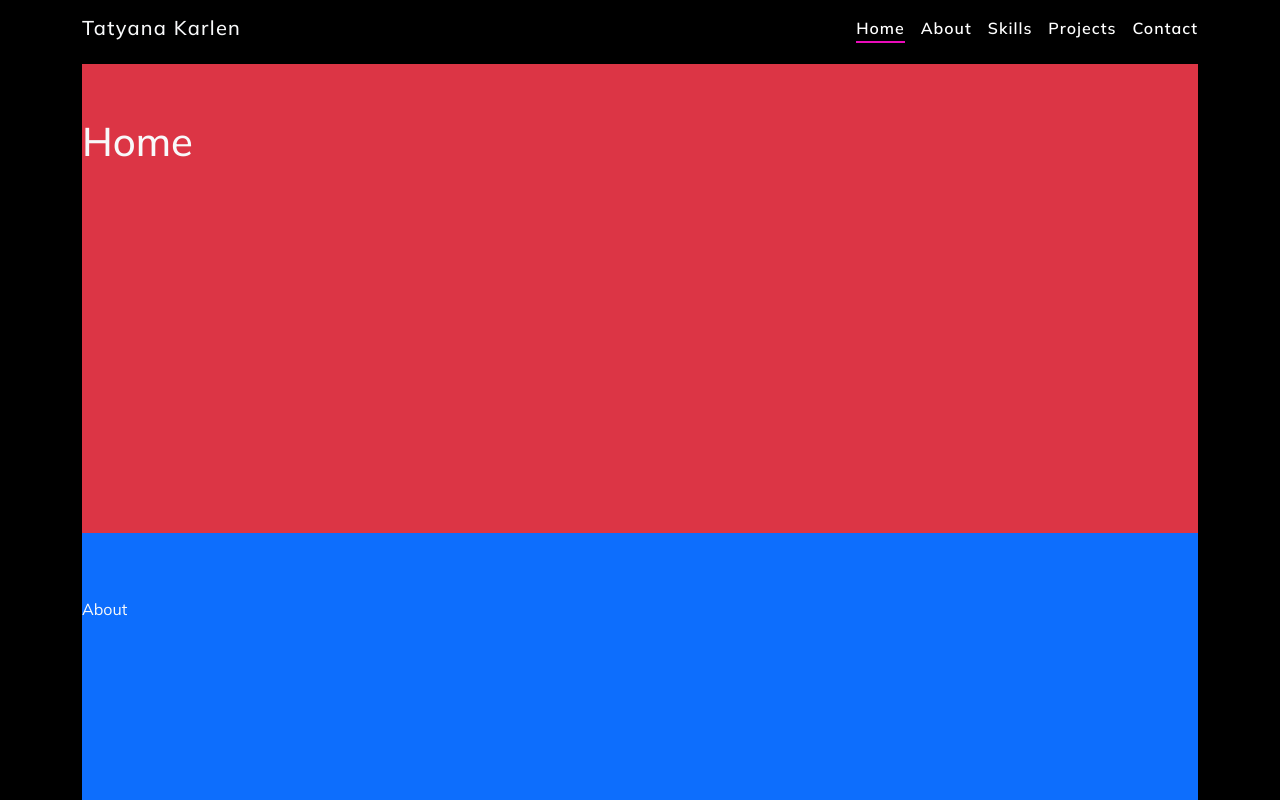
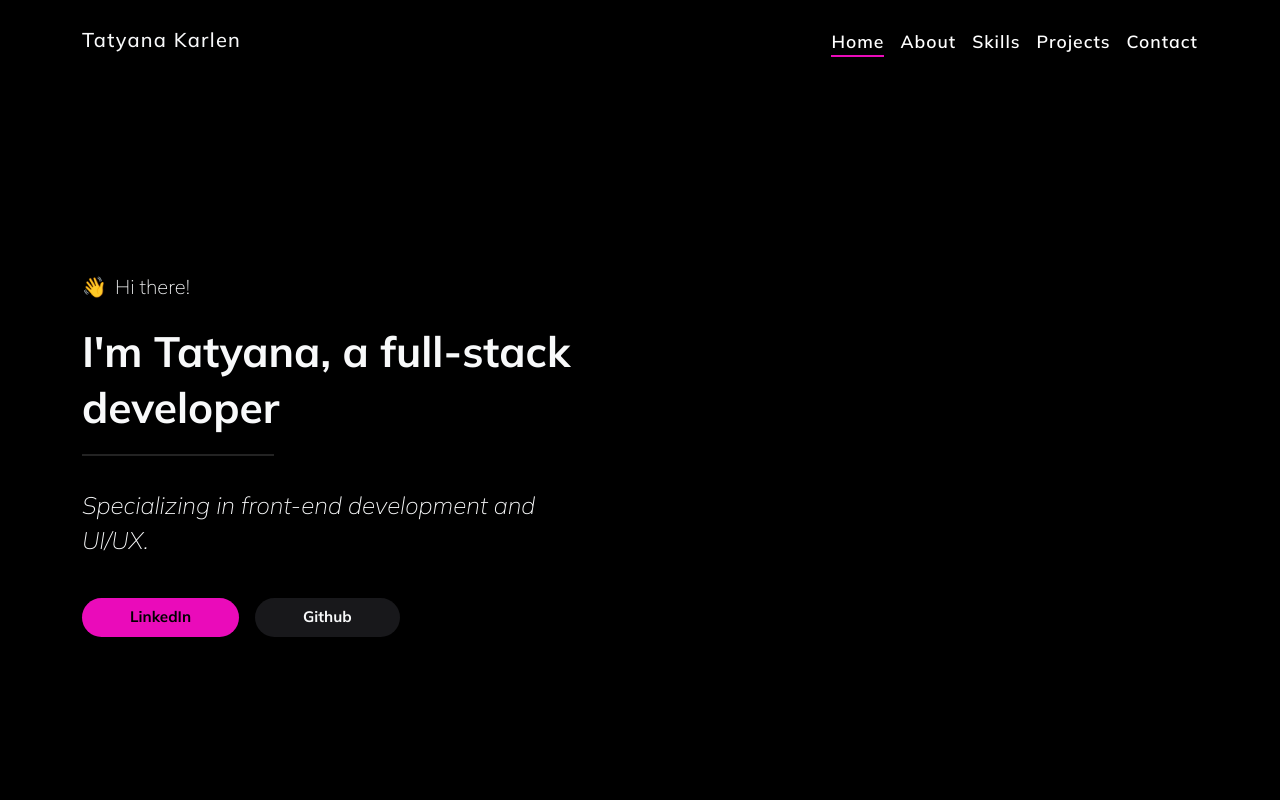
Before and after one commit to tatyanakarlen/new_portfolio, a Next.js app: page / in a window 1280 px wide. Shown: the top 800 px of the page. Built offline with nearby package versions, Linux system fonts and the light colour scheme.

Commit message:
finished text component of home page

```diff
--- a/package.json
+++ b/package.json
@@ -14,6 +14,7 @@
     "react": "^18",
     "react-bootstrap": "^2.10.5",
     "react-dom": "^18",
+    "react-icons": "^5.3.0",
     "react-responsive": "^10.0.0"
   },
   "devDependencies": {
--- a/src/app/globals.css
+++ b/src/app/globals.css
@@ -22,4 +22,14 @@ body {
 
 :root {
   --hotPink: rgb(234, 11, 186);
+  --bgDarkGrey: #18181B;
 }
+
+.hotPinkBtn {
+  background-color: var(--hotPink);
+}
+
+.darkGreyBtn {
+  background-color: var(--bgDarkGrey);
+  color: black !important;
+}
--- a/src/app/page.tsx
+++ b/src/app/page.tsx
@@ -5,32 +5,20 @@ import styles from "./page.module.css";
 import "bootstrap/dist/css/bootstrap.min.css";
 import NavBar from "@/components/NavBar/NavBar";
 import { Container } from "react-bootstrap";
+import Home from "./sections/Home/Home";
 
-export default function Home() {
+export default function Main() {
   const [activeSection, setActiveSection] = useState("home"); // Initialize active section
 
   return (
-    <Container className="text-light">
+    <Container className="text-light h-100">
       <NavBar
         activeSection={activeSection}
         setActiveSection={setActiveSection}
       />
+      <Home/>
 
-      <div className={`bg-danger ${styles.fakeSection}`} id="home">
-        <h1>Home</h1>
-      </div>
-      <div className={`bg-primary ${styles.fakeSection}`} id="about">
-        About
-      </div>
-      <div className={`bg-warning ${styles.fakeSection}`} id="skills">
-        Skills
-      </div>
-      <div className={`bg-danger ${styles.fakeSection}`} id="projects">
-        Projects
-      </div>
-      <div className={`bg-success ${styles.fakeSection}`} id="contact">
-        Contact
-      </div>
+
     </Container>
   );
 }
--- /dev/null
+++ b/src/app/sections/Home/Home.module.css
@@ -0,0 +1,33 @@
+.home {
+    height: 100%;
+}
+
+.hiThere {
+    font-weight: 200 !important;
+}
+
+.h1 {
+    line-height: 3.5rem;
+    font-size: 2.65rem !important;
+
+}
+
+.hrDeveloper {
+    width: 20ch;
+    border: 0;
+    height: 1.3px;
+    background-color: #8c8c8c;
+    margin-top: 0.2rem;
+  }
+
+  .h4 {
+    font-weight: 100;
+    font-style: italic;
+    line-height: 2.2rem;
+  }
+
+
+
+  .textContainer {
+    margin-top: 7rem;
+  }
--- /dev/null
+++ b/src/app/sections/Home/Home.tsx
@@ -0,0 +1,36 @@
+import React from "react";
+import styles from "./Home.module.css";
+import CustomBtn from "@/components/CustomBtn/CustomBtn";
+
+// text, onClick, link, bgColor, textColor
+
+const Home = () => {
+  return (
+    <div className={`${styles.home} d-flex align-items-center`}>
+      <div className={`${styles.textContainer} d-flex flex-column gap-3`}>
+        <h5
+          className={`${styles.hiThere} d-flex gap-2 align-items-center text-light mb-0`}
+        >
+          <span>&#128075;</span> <span>Hi there!</span>
+        </h5>
+        <h1 className={`${styles.h1} mt-2 w-75 fw-bold mb-0`}>
+          I'm Tatyana, a full-stack developer
+        </h1>
+        <hr className={styles.hrDeveloper}></hr>
+        <h4 className={`${styles.h4} w-75`}>
+          Specializing in front-end development and UI/UX.
+        </h4>
+        <div className="d-flex gap-3 mt-3">
+          <CustomBtn text="LinkedIn" bgColor="hotPinkBtn" textColor="black" />
+          <CustomBtn
+            text="Github"
+            textColor="text-light"
+            bgColor="darkGreyBtn"
+          />
+        </div>
+      </div>
+    </div>
+  );
+};
+
+export default Home;
--- /dev/null
+++ b/src/components/CustomBtn/CustomBtn.module.css
@@ -0,0 +1,7 @@
+.btn {
+    font-size: 0.95rem !important;
+}
+
+.blackText {
+    color: black !important;
+}
--- /dev/null
+++ b/src/components/CustomBtn/CustomBtn.tsx
@@ -0,0 +1,13 @@
+import React from "react";
+import { Button } from "react-bootstrap";
+import styles from './CustomBtn.module.css'
+
+const CustomBtn = ({ text, onClick, link, bgColor, textColor }) => {
+  return (
+    <div className={`${styles.btn} ${textColor} ${bgColor} ${textColor === "black" && styles.blackText} rounded-pill border-0 fw-bold py-2 px-5`}>
+      {text}
+    </div>
+  );
+};
+
+export default CustomBtn;
--- a/src/components/NavBar/NavBar.module.css
+++ b/src/components/NavBar/NavBar.module.css
@@ -23,8 +23,10 @@
   letter-spacing: 1.25px;
 }
 
+
 .desktopNav {
   background-color: black !important;
+  font-size: 1.1rem !important;
 }
 
 .desktopNav a::after {
@@ -132,7 +134,7 @@
   .desktopNav {
     display: block; /* Show desktop nav for larger screens */
   }
-  .mobileNav {
+  .mobileNav, .mobileNavBrand {
     display: none; /* Hide mobile nav for larger screens */
   }
 }
--- a/src/components/NavBar/NavBar.tsx
+++ b/src/components/NavBar/NavBar.tsx
@@ -2,6 +2,7 @@ import React, { useState, useEffect } from "react";
 import { Nav, Container } from "react-bootstrap";
 import Link from "next/link";
 import styles from "./NavBar.module.css";
+import { FaHeart } from "react-icons/fa";
 
 interface NavBarProps {
   activeSection: string;
@@ -13,10 +14,19 @@ const NavBar: React.FC<NavBarProps> = ({ activeSection, setActiveSection }) => {
     setActiveSection(section);
   };
 
+  // const scrollToSection = (id: string) => {
+  //   const section = document.getElementById(id);
+  //   if (section) {
+  //     section.scrollIntoView({ behavior: "smooth" });
+  //   }
+  // };
+
   const scrollToSection = (id: string) => {
     const section = document.getElementById(id);
     if (section) {
       section.scrollIntoView({ behavior: "smooth" });
+    } else {
+      console.warn(`Section with id "${id}" not found in the DOM`);
     }
   };
 
@@ -54,9 +64,8 @@ const NavBar: React.FC<NavBarProps> = ({ activeSection, setActiveSection }) => {
 
   return (
     <>
-      {/* onClick={() => handleClick("home")}
-                className={activeSection === "home" ? styles.active : ""} */}
-      <h4 className="mt-3">Tatyana Karlen</h4>
+
+      <h4 className={`${styles.mobileNavBrand} mt-3`}>Tatyana Karlen</h4>
       <div className={styles.mobileNav}>
         <div
           className={`${styles.hamburger}`}
@@ -76,7 +85,7 @@ const NavBar: React.FC<NavBarProps> = ({ activeSection, setActiveSection }) => {
                   scrollToSection("home");
                   setIsNavExpanded(!isNavExpanded);
                 }}
-                href="#"
+                href=""
               >
                 Home
               </Link>
@@ -88,7 +97,7 @@ const NavBar: React.FC<NavBarProps> = ({ activeSection, setActiveSection }) => {
                   scrollToSection("about");
                   setIsNavExpanded(!isNavExpanded);
                 }}
-                href="#"
+                href=""
               >
                 About
               </Link>
@@ -100,7 +109,7 @@ const NavBar: React.FC<NavBarProps> = ({ activeSection, setActiveSection }) => {
                   scrollToSection("skills");
                   setIsNavExpanded(!isNavExpanded);
                 }}
-                href="#"
+                href=""
               >
                 {" "}
                 Skills
@@ -113,7 +122,7 @@ const NavBar: React.FC<NavBarProps> = ({ activeSection, setActiveSection }) => {
                   scrollToSection("projects");
                   setIsNavExpanded(!isNavExpanded);
                 }}
-                href="#"
+                href=""
               >
                 {" "}
                 Projects
@@ -125,7 +134,7 @@ const NavBar: React.FC<NavBarProps> = ({ activeSection, setActiveSection }) => {
                   scrollToSection("contact");
                   setIsNavExpanded(!isNavExpanded);
                 }}
-                href="#t"
+                href=""
               >
                 {" "}
                 Contact
@@ -135,10 +144,10 @@ const NavBar: React.FC<NavBarProps> = ({ activeSection, setActiveSection }) => {
         </div>
       </div>
 
-      <Nav className={`w-100 fixed-top py-3 ${styles.desktopNav}`}>
+      <Nav className={`w-100 fixed-top mt-1 py-4 pb-4 ${styles.desktopNav}`}>
         <Container className="d-flex justify-content-between">
           <div>
-            <h5 className={styles.navBrand}>Tatyana Karlen</h5>
+            <h5 className={`${styles.navBrand}`}>Tatyana Karlen</h5>
           </div>
           <div className="d-flex gap-3">
             <Nav.Item>
@@ -148,7 +157,7 @@ const NavBar: React.FC<NavBarProps> = ({ activeSection, setActiveSection }) => {
                   handleClick("home");
                 }}
                 className={activeSection === "home" ? styles.active : ""}
-                href="#"
+                href=""
               >
                 Home
               </Link>
@@ -160,7 +169,7 @@ const NavBar: React.FC<NavBarProps> = ({ activeSection, setActiveSection }) => {
                   handleClick("about");
                 }}
                 className={activeSection === "about" ? styles.active : ""}
-                href="#"
+                href=""
               >
                 About
               </Link>
@@ -172,7 +181,7 @@ const NavBar: React.FC<NavBarProps> = ({ activeSection, setActiveSection }) => {
                   handleClick("skills");
                 }}
                 className={activeSection === "skills" ? styles.active : ""}
-                href="#"
+                href=""
               >
                 Skills
               </Link>
@@ -184,7 +193,7 @@ const NavBar: React.FC<NavBarProps> = ({ activeSection, setActiveSection }) => {
                   handleClick("projects");
                 }}
                 className={activeSection === "projects" ? styles.active : ""}
-                href="#"
+                href=""
               >
                 Projects
               </Link>
@@ -196,7 +205,7 @@ const NavBar: React.FC<NavBarProps> = ({ activeSection, setActiveSection }) => {
                   handleClick("contact");
                 }}
                 className={activeSection === "contact" ? styles.active : ""}
-                href="#"
+                href=""
               >
                 Contact
               </Link>
```
Also changed, not shown: 1 other file (tests, documents, lock files or other folders).
